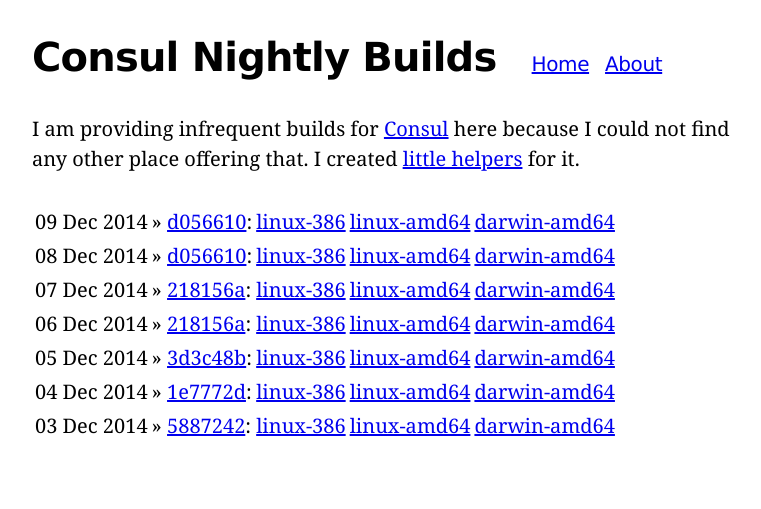
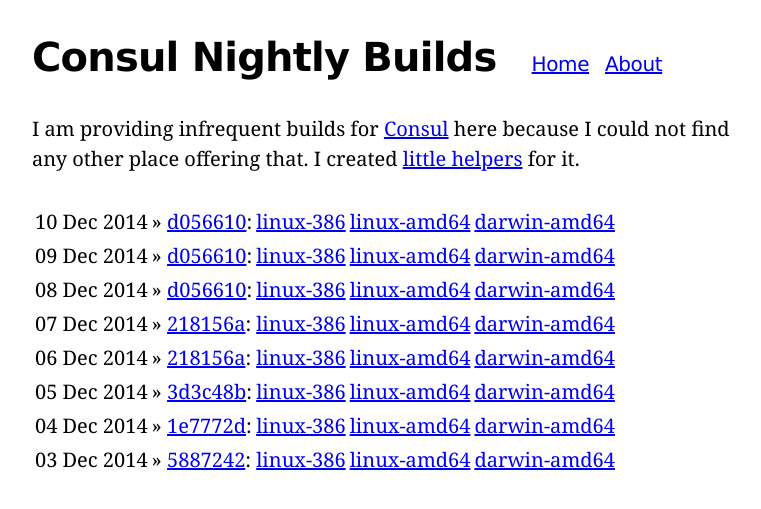
Before and after one commit to hanshasselberg/i0rek.github.io, a Jekyll site: the page built from consul-nightly/index.html, in a window 1280 px wide. Shown: the top 509 px of the page, without its empty margins (258-1019 px from the left). Built offline with Jekyll 4.4.1, drawn with Linux system fonts in a browser that asks for light colours; Markdown is read by kramdown in place of the engine named in the settings; comment, search, counter and statistics services are not loaded.

```diff
--- a/consul-nightly/index.html
+++ b/consul-nightly/index.html
@@ -3,6 +3,8 @@
 xname: Consul Nightly Builds
 title: Consul Nightly Builds
 revisions:
+  - date: 10 Dec 2014
+    sha:  d0566105f46c184850ca41a2a611b1adf4c1e55d
   - date: 09 Dec 2014
     sha:  d0566105f46c184850ca41a2a611b1adf4c1e55d
   - date: 08 Dec 2014
```
